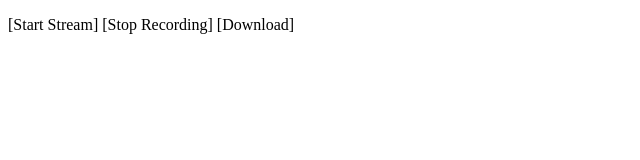
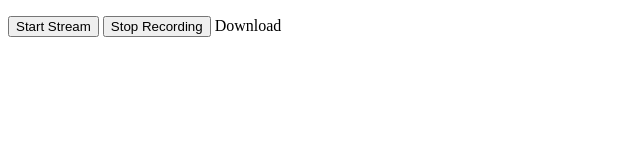
Before and after one commit to ntgiwsvp/looper, a plain HTML site: page frontend/index.html in a window 1280 px wide. Shown: the whole page, without its empty margins (0-640 px from the left). Drawn offline with Linux system fonts and the light colour scheme.

Commit message:
Using buttons instead of spans for clickable elements

```diff
--- a/frontend/index.html
+++ b/frontend/index.html
@@ -9,9 +9,9 @@
 
   <body>
     <p>
-      [<span id="startStreamButton">Start Stream</span>]
-      [<span id="stopRecordingButton">Stop Recording</span>]
-      [<a id="downloadButton">Download</a>]
+      <button id="startStreamButton">Start Stream</button>
+      <button id="stopRecordingButton">Stop Recording</button>
+      <a id="downloadButton">Download</a>
     </p>
   </body>
 </html>
```
